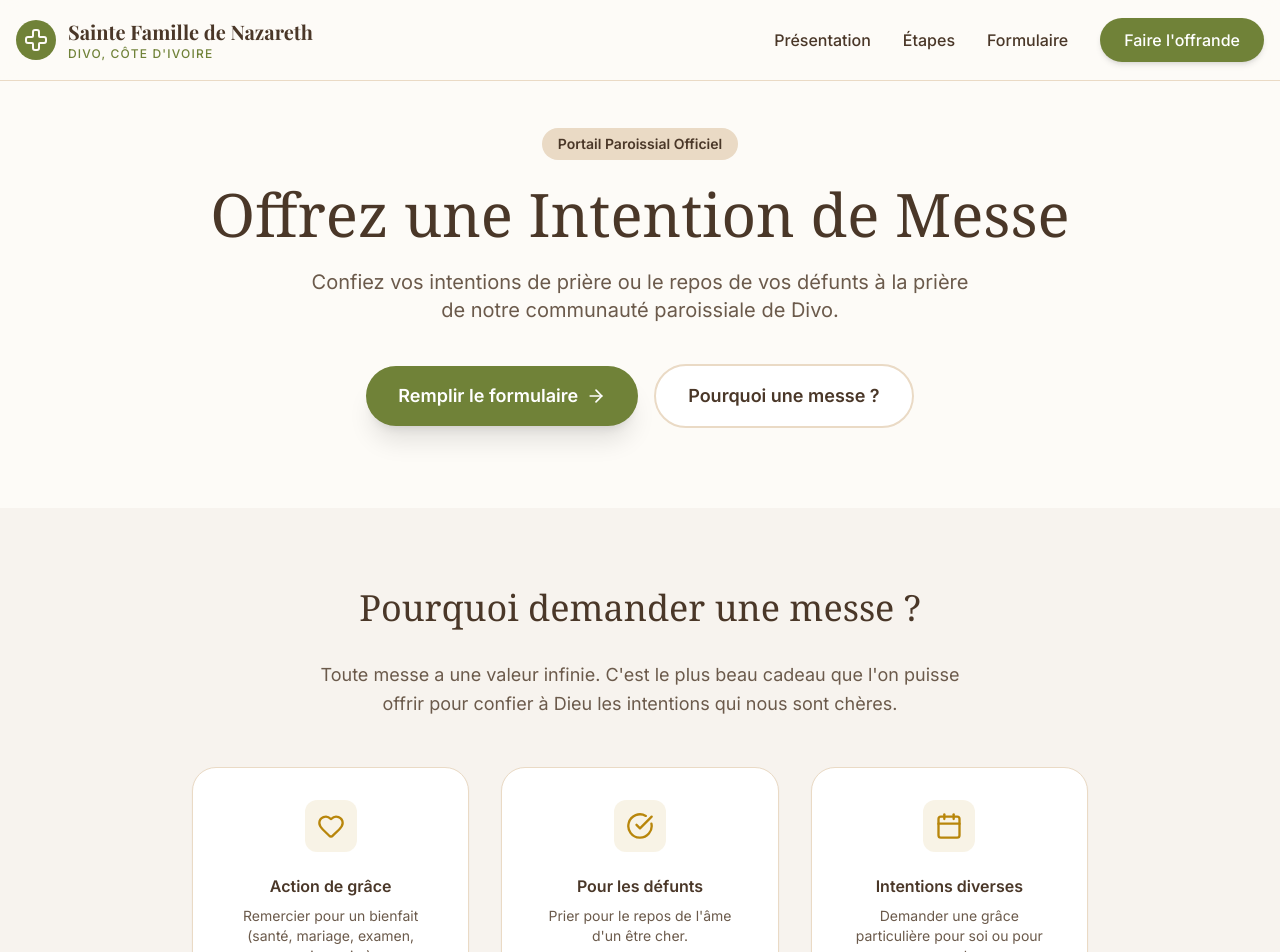
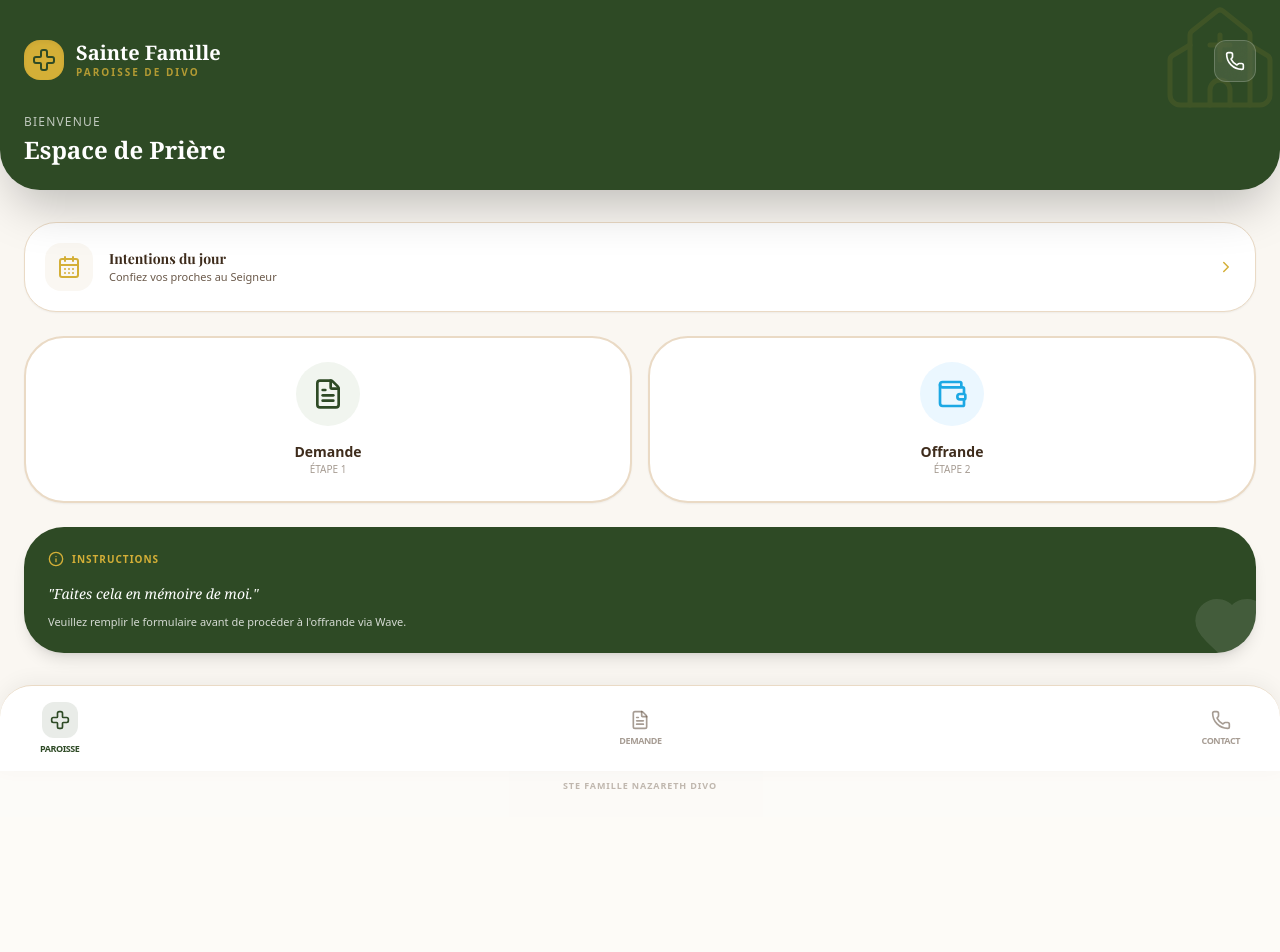
Before and after one commit to MRPHIL1515/STE-FAMILLE, a React (Vite) app: page / in a window 1280 px wide. Shown: the top 952 px of the page. After the commit the page ends 817 px from the top, so only its background shows below. Built offline with nearby package versions, Linux system fonts and the light colour scheme; a web font is replaced by a local one.

Commit message:
feat: Update UI components and icons
Refactors the UI by replacing deprecated icons with updated versions from lucide-react. This change improves consistency and ensures the application uses the latest available iconography.

```diff
--- a/App.tsx
+++ b/App.tsx
@@ -1,288 +1,170 @@
 
 import React, { useState } from 'react';
 import {
+  Cross,
+  FileText,
+  Wallet,
+  Phone,
+  Info,
+  X,
+  ChevronRight,
   Heart,
-  ArrowRight,
-  Cross,
-  Calendar,
-  FileText,
-  CheckCircle,
-  ExternalLink,
-  Phone,
-  CreditCard,
-  Menu,
-  X,
-  Wallet
+  Church,
+  CalendarDays
 } from 'lucide-react';
 
-// --- Types ---
-interface StepProps {
-  number: number;
-  title: string;
-  description: string;
-  icon: React.ReactNode;
-}
-
-// --- Sub-components ---
-
-const Header: React.FC = () => {
-  const [isOpen, setIsOpen] = useState(false);
+const App: React.FC = () => {
+  const [showForm, setShowForm] = useState(false);
 
   return (
-    <header className="fixed top-0 left-0 right-0 z-50 bg-[#FDFBF7]/90 backdrop-blur-md border-b border-[#EADAC5]">
-      <div className="max-w-7xl mx-auto px-4 h-20 flex items-center justify-between">
+    <div className="min-h-screen bg-[#FAF7F2] text-[#3E2C1C] flex flex-col font-sans select-none overflow-hidden">
+
+      {/* Barre d'état / Header Style App */}
+      <header className="bg-[#2E4A25] text-[#D4AF37] px-6 pt-10 pb-6 rounded-b-[2.5rem] shadow-2xl relative overflow-hidden">
+        {/* Motif discret en arrière-plan */}
+        <div className="absolute top-0 right-0 opacity-10 pointer-events-none">
+          <Church size={120} strokeWidth={1} />
+        </div>
+
+        <div className="flex justify-between items-start relative z-10">
           <div className="flex items-center gap-3">
-          <div className="bg-[#708238] p-2 rounded-full">
-            <Cross size={24} className="text-[#FDFBF7]" />
+            <div className="bg-[#D4AF37] p-2 rounded-2xl shadow-inner">
+              <Cross size={24} className="text-[#2E4A25]" />
             </div>
             <div>
-            <h1 className="text-lg md:text-xl font-bold text-[#4A3728] leading-tight">
-              Sainte Famille de Nazareth
-            </h1>
-            <p className="text-xs text-[#708238] font-medium uppercase tracking-widest">Divo, Côte d'Ivoire</p>
+              <h1 className="font-serif font-bold text-xl leading-tight text-white">Sainte Famille</h1>
+              <p className="text-[10px] font-bold uppercase tracking-[0.2em] opacity-80">Paroisse de Divo</p>
             </div>
           </div>
-
-        {/* Desktop Nav */}
-        <nav className="hidden md:flex items-center gap-8 font-medium">
-          <a href="#presentation" className="hover:text-[#708238] transition-colors">Présentation</a>
-          <a href="#comment-ca-marche" className="hover:text-[#708238] transition-colors">Étapes</a>
-          <a href="#formulaire" className="hover:text-[#708238] transition-colors">Formulaire</a>
-          <a
-            href="#payment"
-            className="bg-[#708238] text-white px-6 py-2.5 rounded-full hover:bg-[#5a6b2d] transition-all shadow-md active:scale-95"
-          >
-            Faire l'offrande
-          </a>
-        </nav>
-
-        {/* Mobile menu toggle */}
-        <button className="md:hidden p-2" onClick={() => setIsOpen(!isOpen)} aria-label="Toggle menu">
-          {isOpen ? <X /> : <Menu />}
+          <button className="bg-white/10 p-2.5 rounded-xl backdrop-blur-md border border-white/20 active:scale-90 transition-transform">
+            <Phone size={20} className="text-white" />
           </button>
         </div>
 
-      {/* Mobile Nav */}
-      {isOpen && (
-        <div className="md:hidden bg-[#FDFBF7] border-b border-[#EADAC5] absolute w-full left-0 py-6 px-4 flex flex-col gap-4 shadow-xl">
-          <a href="#presentation" onClick={() => setIsOpen(false)} className="text-lg font-medium py-2">Présentation</a>
-          <a href="#comment-ca-marche" onClick={() => setIsOpen(false)} className="text-lg font-medium py-2">Étapes</a>
-          <a href="#formulaire" onClick={() => setIsOpen(false)} className="text-lg font-medium py-2">Demande de messe</a>
+        <div className="mt-8 relative z-10">
+          <p className="text-white/70 text-xs font-medium uppercase tracking-widest mb-1">Bienvenue</p>
+          <h2 className="text-2xl font-serif font-bold text-white">Espace de Prière</h2>
+        </div>
+      </header>
+
+      {/* Contenu Principal - Dashboard APK Style */}
+      <main className="flex-1 px-6 py-8 overflow-y-auto space-y-6">
+
+        {/* Section "Aujourd'hui" */}
+        <div className="bg-white p-5 rounded-[2rem] shadow-sm border border-[#EADAC5] flex items-center gap-4">
+          <div className="bg-[#FAF7F2] p-3 rounded-2xl text-[#D4AF37]">
+            <CalendarDays size={24} />
+          </div>
+          <div className="flex-1">
+            <h3 className="font-bold text-sm">Intentions du jour</h3>
+            <p className="text-[11px] text-[#6B5A4B]">Confiez vos proches au Seigneur</p>
+          </div>
+          <ChevronRight size={18} className="text-[#D4AF37]" />
+        </div>
+
+        {/* Grille d'Actions (Icon Buttons) */}
+        <div className="grid grid-cols-2 gap-4">
+          {/* Bouton Formulaire */}
+          <button
+            onClick={() => setShowForm(true)}
+            className="flex flex-col items-center justify-center p-6 bg-white rounded-[2.5rem] border-2 border-[#EADAC5] shadow-sm active:scale-95 transition-all group hover:border-[#2E4A25]"
+          >
+            <div className="w-16 h-16 bg-[#F1F5EF] rounded-full flex items-center justify-center mb-4 group-hover:bg-[#2E4A25] transition-colors">
+              <FileText size={32} className="text-[#2E4A25] group-hover:text-[#D4AF37]" />
+            </div>
+            <span className="font-bold text-sm">Demande</span>
+            <span className="text-[10px] text-[#6B5A4B] opacity-60 font-medium">ÉTAPE 1</span>
+          </button>
+
+          {/* Bouton Paiement */}
           <a
-            href="#payment"
-            onClick={() => setIsOpen(false)}
-            className="bg-[#708238] text-white px-6 py-3 rounded-xl text-center font-semibold"
+            href="https://pay.wave.com/m/M_ci_15fCRNAgit8_/c/ci/"
+            className="flex flex-col items-center justify-center p-6 bg-white rounded-[2.5rem] border-2 border-[#EADAC5] shadow-sm active:scale-95 transition-all group hover:border-[#1ca8e4]"
           >
-            Faire l'offrande (Wave)
+            <div className="w-16 h-16 bg-[#EBF7FF] rounded-full flex items-center justify-center mb-4 group-hover:bg-[#1ca8e4] transition-colors">
+              <Wallet size={32} className="text-[#1ca8e4] group-hover:text-white" />
+            </div>
+            <span className="font-bold text-sm">Offrande</span>
+            <span className="text-[10px] text-[#6B5A4B] opacity-60 font-medium">ÉTAPE 2</span>
           </a>
         </div>
-      )}
-    </header>
-  );
-};
 
-const Hero: React.FC = () => (
-  <section className="pt-32 pb-20 px-4">
-    <div className="max-w-4xl mx-auto text-center">
-      <span className="inline-block px-4 py-1.5 rounded-full bg-[#EADAC5] text-[#4A3728] text-sm font-semibold mb-6">
-        Portail Paroissial Officiel
-      </span>
-      <h2 className="text-4xl md:text-6xl font-serif text-[#4A3728] mb-6 leading-tight">
-        Offrez une Intention de Messe
-      </h2>
-      <p className="text-lg md:text-xl text-[#6B5A4B] mb-10 max-w-2xl mx-auto leading-relaxed">
-        Confiez vos intentions de prière ou le repos de vos défunts à la prière de notre communauté paroissiale de Divo.
+        {/* Bannière Info Catholique */}
+        <div className="bg-[#2E4A25] p-6 rounded-[2.5rem] text-white relative overflow-hidden shadow-lg">
+          <div className="absolute -bottom-4 -right-4 opacity-10">
+            <Heart size={80} fill="currentColor" />
+          </div>
+          <div className="relative z-10 flex flex-col gap-2">
+            <div className="flex items-center gap-2 mb-2">
+              <Info size={16} className="text-[#D4AF37]" />
+              <span className="text-[10px] font-bold uppercase tracking-widest text-[#D4AF37]">Instructions</span>
+            </div>
+            <p className="text-sm font-serif leading-relaxed italic">
+              "Faites cela en mémoire de moi."
             </p>
-      <div className="flex flex-col sm:flex-row items-center justify-center gap-4">
-        <a
-          href="#formulaire"
-          className="w-full sm:w-auto px-8 py-4 bg-[#708238] text-white rounded-full font-bold text-lg shadow-xl hover:bg-[#5a6b2d] transition-all flex items-center justify-center gap-2"
-        >
-          Remplir le formulaire <ArrowRight size={20} />
-        </a>
-        <a
-          href="#presentation"
-          className="w-full sm:w-auto px-8 py-4 bg-white border-2 border-[#EADAC5] text-[#4A3728] rounded-full font-bold text-lg hover:bg-gray-50 transition-all"
-        >
-          Pourquoi une messe ?
-        </a>
+            <p className="text-[11px] opacity-80 leading-snug">
+              Veuillez remplir le formulaire avant de procéder à l'offrande via Wave.
+            </p>
           </div>
         </div>
-  </section>
-);
+      </main>
 
-const Presentation: React.FC = () => (
-  <section id="presentation" className="py-20 px-4 bg-[#F7F3EE]">
-    <div className="max-w-4xl mx-auto text-center">
-      <h2 className="text-3xl md:text-4xl font-serif mb-8">Pourquoi demander une messe ?</h2>
-      <p className="text-[#6B5A4B] mb-12 text-lg leading-relaxed max-w-2xl mx-auto">
-        Toute messe a une valeur infinie. C'est le plus beau cadeau que l'on puisse offrir pour confier à Dieu les intentions qui nous sont chères.
-      </p>
-      <div className="grid md:grid-cols-3 gap-8">
-        <div className="bg-white p-8 rounded-3xl border border-[#EADAC5] shadow-sm">
-          <div className="inline-block mb-4 bg-[#B8860B]/10 p-3 rounded-xl text-[#B8860B]">
-            <Heart size={28} />
+      {/* Barre de Navigation style APK */}
+      <nav className="bg-white border-t border-[#EADAC5] py-4 px-10 flex justify-between items-center rounded-t-[2rem] shadow-[0_-4px_20px_rgba(0,0,0,0.05)]">
+        <button className="flex flex-col items-center gap-1 text-[#2E4A25]">
+          <div className="bg-[#2E4A25]/10 p-2 rounded-xl">
+            <Cross size={20} />
           </div>
-          <h4 className="font-bold text-[#4A3728] mb-2">Action de grâce</h4>
-          <p className="text-sm text-[#6B5A4B]">Remercier pour un bienfait (santé, mariage, examen, anniversaire).</p>
+          <span className="text-[9px] font-bold uppercase tracking-tighter">Paroisse</span>
+        </button>
+        <button className="flex flex-col items-center gap-1 text-[#6B5A4B]/60" onClick={() => setShowForm(true)}>
+          <FileText size={20} />
+          <span className="text-[9px] font-bold uppercase tracking-tighter">Demande</span>
+        </button>
+        <button className="flex flex-col items-center gap-1 text-[#6B5A4B]/60">
+          <Phone size={20} />
+          <span className="text-[9px] font-bold uppercase tracking-tighter">Contact</span>
+        </button>
+      </nav>
+
+      {/* Modal Formulaire Full Screen APK */}
+      {showForm && (
+        <div className="fixed inset-0 z-[100] bg-[#FAF7F2] flex flex-col animate-in slide-in-from-bottom duration-300">
+          <div className="p-4 flex items-center justify-between border-b border-[#EADAC5] bg-white">
+            <button
+              onClick={() => setShowForm(false)}
+              className="p-2 text-[#2E4A25]"
+            >
+              <X size={24} />
+            </button>
+            <h3 className="font-serif font-bold text-lg">Votre Demande</h3>
+            <div className="w-10"></div> {/* Spacer */}
           </div>
-        <div className="bg-white p-8 rounded-3xl border border-[#EADAC5] shadow-sm">
-          <div className="inline-block mb-4 bg-[#B8860B]/10 p-3 rounded-xl text-[#B8860B]">
-            <CheckCircle size={28} />
-          </div>
-          <h4 className="font-bold text-[#4A3728] mb-2">Pour les défunts</h4>
-          <p className="text-sm text-[#6B5A4B]">Prier pour le repos de l'âme d'un être cher.</p>
-        </div>
-        <div className="bg-white p-8 rounded-3xl border border-[#EADAC5] shadow-sm">
-          <div className="inline-block mb-4 bg-[#B8860B]/10 p-3 rounded-xl text-[#B8860B]">
-            <Calendar size={28} />
-          </div>
-          <h4 className="font-bold text-[#4A3728] mb-2">Intentions diverses</h4>
-          <p className="text-sm text-[#6B5A4B]">Demander une grâce particulière pour soi ou pour ses proches.</p>
-        </div>
-      </div>
-    </div>
-  </section>
-);
-
-const Step: React.FC<StepProps> = ({ number, title, description, icon }) => (
-  <div className="relative p-8 bg-white rounded-3xl border border-[#EADAC5] shadow-sm hover:shadow-md transition-shadow group">
-    <div className="absolute -top-3 -left-3 w-12 h-12 bg-[#708238] text-white rounded-full flex items-center justify-center font-bold text-xl border-4 border-[#FDFBF7]">
-      {number}
-    </div>
-    <div className="mb-6 text-[#708238] group-hover:scale-110 transition-transform flex justify-center">
-      {icon}
-    </div>
-    <h3 className="text-xl font-bold mb-3">{title}</h3>
-    <p className="text-[#6B5A4B] text-sm leading-relaxed">{description}</p>
-  </div>
-);
-
-const HowItWorks: React.FC = () => (
-  <section id="comment-ca-marche" className="py-20 px-4">
-    <div className="max-w-4xl mx-auto">
-      <div className="text-center mb-16">
-        <h2 className="text-3xl md:text-5xl font-serif mb-4">Fonctionnement</h2>
-        <p className="text-[#6B5A4B]">Suivez ces deux étapes pour valider votre demande.</p>
-      </div>
-      <div className="grid grid-cols-1 md:grid-cols-2 gap-12">
-        <Step
-          number={1}
-          icon={<FileText size={48} />}
-          title="Remplir le formulaire"
-          description="Renseignez vos intentions de prière et les dates souhaitées via le formulaire ci-dessous."
-        />
-        <Step
-          number={2}
-          icon={<Wallet size={48} />}
-          title="Effectuer l'offrande"
-          description="Réglez votre offrande via Wave pour soutenir la paroisse et finaliser votre demande."
-        />
-      </div>
-    </div>
-  </section>
-);
-
-const FormSection: React.FC = () => (
-  <section id="formulaire" className="py-24 px-4 bg-[#FDFBF7]">
-    <div className="max-w-5xl mx-auto">
-      <div className="text-center mb-12">
-        <h2 className="text-3xl md:text-4xl font-serif mb-4">1. Remplir le formulaire</h2>
-        <p className="text-[#6B5A4B]">Veuillez fournir les détails de votre demande de messe.</p>
-      </div>
-
-      <div className="bg-white rounded-[2rem] shadow-xl overflow-hidden border border-[#EADAC5]">
-        <div className="p-3 md:p-4 bg-gray-50 flex items-center justify-between border-b border-[#EADAC5]">
-           <span className="flex items-center gap-2 text-xs md:text-sm text-gray-500 font-medium px-2">
-             <ExternalLink size={14} /> Formulaire Intégré
-           </span>
-           <a
-            href="https://docs.google.com/forms/d/e/1FAIpQLSdDaheghnXz89Ff5Y6cZm0E7D53rPCkmVGDEbYeLSmS1fMJcg/viewform"
-            target="_blank"
-            rel="noopener noreferrer"
-            className="text-[#708238] text-xs font-bold hover:underline px-2"
-           >
-             Ouvrir en plein écran
-           </a>
-        </div>
-        <div className="relative w-full overflow-hidden" style={{ minHeight: '600px', height: '85vh' }}>
+          <div className="flex-1 bg-white">
             <iframe
               src="https://docs.google.com/forms/d/e/1FAIpQLSdDaheghnXz89Ff5Y6cZm0E7D53rPCkmVGDEbYeLSmS1fMJcg/viewform?embedded=true"
-            className="w-full absolute inset-0 h-full border-none"
-            title="Formulaire de demande de messe"
+              className="w-full h-full border-none"
+              title="Formulaire"
             >
               Chargement…
             </iframe>
           </div>
+          <div className="p-6 bg-white border-t border-[#EADAC5]">
+            <button
+              onClick={() => setShowForm(false)}
+              className="w-full bg-[#2E4A25] text-[#D4AF37] py-4 rounded-2xl font-bold shadow-lg active:scale-95 transition-all"
+            >
+              J'ai terminé ma demande
+            </button>
           </div>
         </div>
-  </section>
-);
+      )}
 
-const PaymentBanner: React.FC = () => (
-  <section id="payment" className="py-20 px-4 bg-[#708238] text-white rounded-t-[3rem] md:rounded-t-[5rem]">
-    <div className="max-w-4xl mx-auto text-center">
-      <div className="inline-flex items-center gap-2 bg-white/20 px-4 py-2 rounded-full mb-6 text-sm font-medium">
-        <CreditCard size={18} /> 2. Effectuer l'offrande
-      </div>
-      <h2 className="text-3xl md:text-5xl font-serif mb-6">Paiement par Wave</h2>
-      <p className="text-white/80 text-lg mb-10 max-w-2xl mx-auto">
-        L'offrande de messe est un geste de partage libre qui permet de soutenir la mission des prêtres et la vie matérielle de la paroisse.
-      </p>
-      <a
-        href="https://pay.wave.com/m/M_ci_15fCRNAgit8_/c/ci/"
-        target="_blank"
-        rel="noopener noreferrer"
-        className="inline-flex items-center gap-3 bg-[#1ca8e4] text-white px-10 py-5 rounded-2xl font-bold text-xl hover:bg-[#1589bc] transition-all shadow-xl hover:-translate-y-1 active:translate-y-0"
-      >
-        <img src="https://www.wave.com/static/icons/wave-logo.svg" alt="Wave" className="h-8 w-auto invert" />
-        Payer avec Wave
-      </a>
-      <div className="mt-12 p-6 rounded-2xl bg-black/10 border border-white/20 max-w-2xl mx-auto">
-        <h4 className="font-bold flex items-center justify-center gap-2 mb-2">
-          <CheckCircle size={18} /> Rappel important
-        </h4>
-        <p className="text-sm text-white/70">
-          Votre demande sera validée par le secrétariat une fois le formulaire rempli et l'offrande effectuée.
-        </p>
-      </div>
-    </div>
-  </section>
-);
+      {/* Footer minimaliste */}
+      <footer className="bg-white pb-6 pt-2 text-center text-[9px] text-[#6B5A4B] opacity-40 uppercase tracking-widest font-bold">
+        Ste Famille Nazareth Divo
+      </footer>
 
-const Footer: React.FC = () => (
-  <footer className="py-12 px-4 bg-[#4A3728] text-[#FDFBF7]/80 text-center border-t border-white/10">
-    <div className="max-w-4xl mx-auto">
-      <div className="bg-white/10 p-3 rounded-full w-12 h-12 flex items-center justify-center mx-auto mb-6">
-        <Cross size={24} className="text-white" />
-      </div>
-      <h3 className="text-2xl font-serif text-white mb-2">Paroisse Sainte Famille de Nazareth</h3>
-      <p className="font-medium tracking-wide mb-8">DIVO – CÔTE D'IVOIRE</p>
-
-      <div className="flex items-center justify-center gap-6 mb-8">
-        <a href="tel:+22500000000" className="flex items-center gap-2 hover:text-white transition-colors">
-          <Phone size={16} /> Contacter le Secrétariat
-        </a>
-      </div>
-
-      <div className="h-px w-20 bg-white/20 mx-auto mb-8"></div>
-      <p className="text-sm">© {new Date().getFullYear()} Paroisse Sainte Famille de Nazareth de Divo. Tous droits réservés.</p>
-    </div>
-  </footer>
-);
-
-const App: React.FC = () => {
-  return (
-    <div className="min-h-screen">
-      <Header />
-      <main>
-        <Hero />
-        <Presentation />
-        <HowItWorks />
-        <FormSection />
-        <PaymentBanner />
-      </main>
-      <Footer />
     </div>
   );
 };
```
Lines whose indentation alone changed are shown as unchanged.
